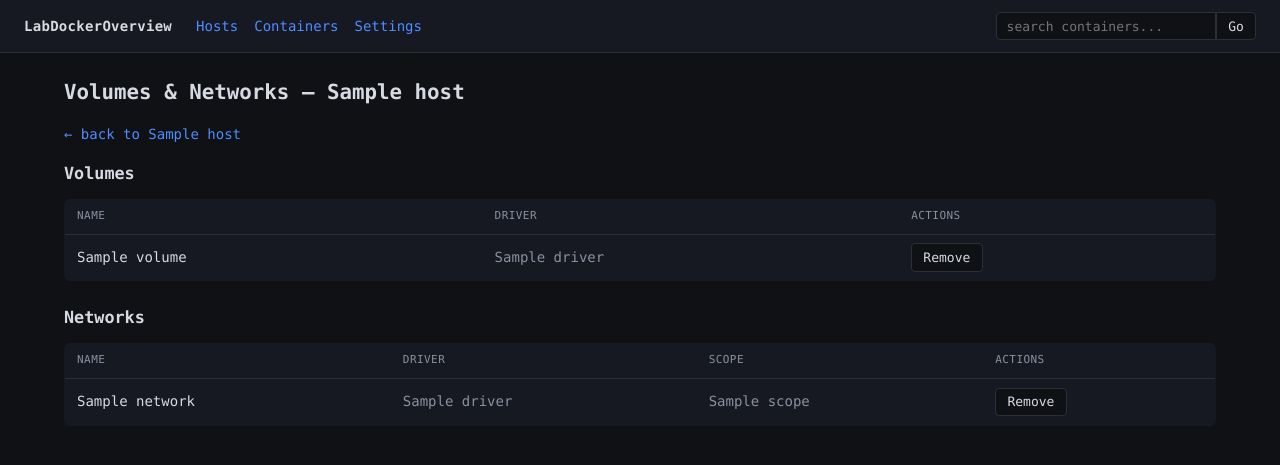
After one commit to Boyan-Apostolov/LabDockerOverview, a Flask app: template server/app/templates/volumes.html in a window 1280 px wide. The commit adds this page. Shown: the top 465 px of the page. Run offline with Flask 3, Linux system fonts and the light colour scheme; the template is opened without the code that fills it: most values are stand-ins (such as "Sample title", 1, 10 or a date in 2020); parts of the project's set-up code (start-up, migrations or seed data) failed here and were passed over.

Commit message:
Add image management, volumes & networks, and exec dashboard UI
- /hosts/<id>/images: list images per host, remove unused ones
- /hosts/<id>/volumes: list volumes & networks, remove unused ones
  (built-in bridge/host/none networks aren't offered a Remove button
  server-side, not just hidden client-side)
- /hosts/<id>/containers/<id>/exec: run one shell command inside a
  container and see the output, reusing the existing logs-style
  command_status page rather than a new results view

All three were drafted in parallel by isolated worktree agents against
the shared plumbing landed in 3a4d2d6, then integrated by hand since
routes_dashboard.py and host_detail.html are touched by all three -
each agent was given a distinct, non-overlapping anchor point in
host_detail.html to avoid stepping on each other.

```diff
--- a/server/app/routes_dashboard.py
+++ b/server/app/routes_dashboard.py
@@ -7,7 +7,7 @@ import socket
 from flask import Blueprint, render_template, request, redirect, url_for, send_from_directory, session
 
 from .db import SessionLocal
-from .models import Host, Container, HostStat, Command, now
+from .models import Host, Container, HostStat, Command, Image, Volume, Network, now
 from .auth import (
     is_setup_complete,
     set_admin_password,
@@ -281,3 +281,78 @@ def add_host():
         detected_url=auto_detected_url(),
         detected_url_is_local=is_local_url(auto_detected_url()),
     )
+
+
+@dashboard_bp.route("/hosts/<host_id>/containers/<container_id>/exec", methods=["GET"])
+def container_exec(host_id, container_id):
+    db = SessionLocal()
+    host = db.query(Host).get(host_id)
+    return render_template("exec.html", host=host, container_id=container_id)
+
+
+@dashboard_bp.route("/hosts/<host_id>/containers/<container_id>/exec", methods=["POST"])
+def container_exec_submit(host_id, container_id):
+    command = request.form.get("command", "").strip()
+    if not command:
+        return redirect(url_for("dashboard.container_exec", host_id=host_id, container_id=container_id))
+
+    db = SessionLocal()
+    cmd = Command(
+        host_id=host_id,
+        action="exec",
+        container_id=container_id,
+        payload=command,
+        status="pending",
+        created_at=now(),
+    )
+    db.add(cmd)
+    db.commit()
+
+    return redirect(url_for("dashboard.command_status", host_id=host_id, command_id=cmd.id))
+
+
+@dashboard_bp.route("/hosts/<host_id>/images")
+def host_images(host_id):
+    db = SessionLocal()
+    host = db.query(Host).get(host_id)
+    images = db.query(Image).filter_by(host_id=host_id).order_by(Image.updated_at.desc()).all()
+    return render_template("images.html", host=host, images=images)
+
+
+@dashboard_bp.route("/hosts/<host_id>/images/<image_id>/remove", methods=["POST"])
+def remove_image(host_id, image_id):
+    db = SessionLocal()
+    db.add(Command(host_id=host_id, action="remove_image", container_id=image_id, status="pending", created_at=now()))
+    db.commit()
+    return redirect(url_for("dashboard.host_images", host_id=host_id))
+
+
+BUILTIN_NETWORKS = {"bridge", "host", "none"}
+
+
+@dashboard_bp.route("/hosts/<host_id>/volumes")
+def host_volumes(host_id):
+    db = SessionLocal()
+    host = db.query(Host).get(host_id)
+    volumes = db.query(Volume).filter_by(host_id=host_id).order_by(Volume.name.asc()).all()
+    networks = db.query(Network).filter_by(host_id=host_id).order_by(Network.name.asc()).all()
+    return render_template("volumes.html", host=host, volumes=volumes, networks=networks)
+
+
+@dashboard_bp.route("/hosts/<host_id>/volumes/<name>/remove", methods=["POST"])
+def remove_volume(host_id, name):
+    db = SessionLocal()
+    db.add(Command(host_id=host_id, action="remove_volume", container_id=name, status="pending", created_at=now()))
+    db.commit()
+    return redirect(url_for("dashboard.host_volumes", host_id=host_id))
+
+
+@dashboard_bp.route("/hosts/<host_id>/networks/<name>/remove", methods=["POST"])
+def remove_network(host_id, name):
+    if name in BUILTIN_NETWORKS:  # Docker refuses to remove these; don't even enqueue the attempt
+        return redirect(url_for("dashboard.host_volumes", host_id=host_id))
+
+    db = SessionLocal()
+    db.add(Command(host_id=host_id, action="remove_network", container_id=name, status="pending", created_at=now()))
+    db.commit()
+    return redirect(url_for("dashboard.host_volumes", host_id=host_id))
--- a/server/app/templates/host_detail.html
+++ b/server/app/templates/host_detail.html
@@ -9,10 +9,12 @@
   <span class="dot dot-{{ host.status or 'unknown' }}"></span>
   {{ host.name }}
 </h1>
+<div style="margin-bottom: 0.5rem;"><a href="{{ url_for('dashboard.host_images', host_id=host.id) }}">Images</a></div>
 <div class="muted" style="margin-bottom: 1rem;">
   id: {{ host.id }} &middot;
   last seen: {{ host.last_seen.strftime('%Y-%m-%d %H:%M UTC') if host.last_seen else 'never' }}
 </div>
+<div style="margin-bottom: 1rem;"><a href="{{ url_for('dashboard.host_volumes', host_id=host.id) }}">Volumes &amp; Networks</a></div>
 
 {% if not containers %}
 <div class="empty">No containers reported for this host yet.</div>
@@ -44,6 +46,7 @@
         <form method="post" action="{{ url_for('dashboard.enqueue_command', host_id=host.id, container_id=c.container_id, action='stop') }}">
           <button type="submit" class="danger">Stop</button>
         </form>
+        <a href="{{ url_for('dashboard.container_exec', host_id=host.id, container_id=c.container_id) }}">Exec</a>
         {% else %}
         <form method="post" action="{{ url_for('dashboard.enqueue_command', host_id=host.id, container_id=c.container_id, action='start') }}">
           <button type="submit" class="primary">Start</button>
--- /dev/null
+++ b/server/app/templates/volumes.html
@@ -0,0 +1,75 @@
+{% extends "base.html" %}
+{% block title %}Volumes &amp; Networks - {{ host.name if host else "Host" }} - LabDockerOverview{% endblock %}
+{% block content %}
+
+{% if not host %}
+<div class="empty">Host not found.</div>
+{% else %}
+<h1>Volumes &amp; Networks &mdash; {{ host.name }}</h1>
+<div class="muted" style="margin-bottom: 1rem;">
+  <a href="{{ url_for('dashboard.host_detail', host_id=host.id) }}">&larr; back to {{ host.name }}</a>
+</div>
+
+<h2>Volumes</h2>
+{% if not volumes %}
+<div class="empty">No volumes reported for this host yet.</div>
+{% else %}
+<table style="margin-bottom: 1.5rem;">
+  <thead>
+    <tr>
+      <th>Name</th>
+      <th>Driver</th>
+      <th>Actions</th>
+    </tr>
+  </thead>
+  <tbody>
+    {% for v in volumes %}
+    <tr>
+      <td>{{ v.name }}</td>
+      <td class="muted">{{ v.driver }}</td>
+      <td class="actions">
+        <form method="post" action="{{ url_for('dashboard.remove_volume', host_id=host.id, name=v.name) }}">
+          <button type="submit" class="danger">Remove</button>
+        </form>
+      </td>
+    </tr>
+    {% endfor %}
+  </tbody>
+</table>
+{% endif %}
+
+<h2>Networks</h2>
+{% if not networks %}
+<div class="empty">No networks reported for this host yet.</div>
+{% else %}
+<table>
+  <thead>
+    <tr>
+      <th>Name</th>
+      <th>Driver</th>
+      <th>Scope</th>
+      <th>Actions</th>
+    </tr>
+  </thead>
+  <tbody>
+    {% for n in networks %}
+    <tr>
+      <td>{{ n.name }}</td>
+      <td class="muted">{{ n.driver }}</td>
+      <td class="muted">{{ n.scope }}</td>
+      <td class="actions">
+        {% if n.name in ("bridge", "host", "none") %}
+        <span class="muted">(built-in)</span>
+        {% else %}
+        <form method="post" action="{{ url_for('dashboard.remove_network', host_id=host.id, name=n.name) }}">
+          <button type="submit" class="danger">Remove</button>
+        </form>
+        {% endif %}
+      </td>
+    </tr>
+    {% endfor %}
+  </tbody>
+</table>
+{% endif %}
+{% endif %}
+{% endblock %}
```
Also changed, not shown: server/app/templates/exec.html (added, +22 -0 lines), server/app/templates/images.html (added, +40 -0 lines).
